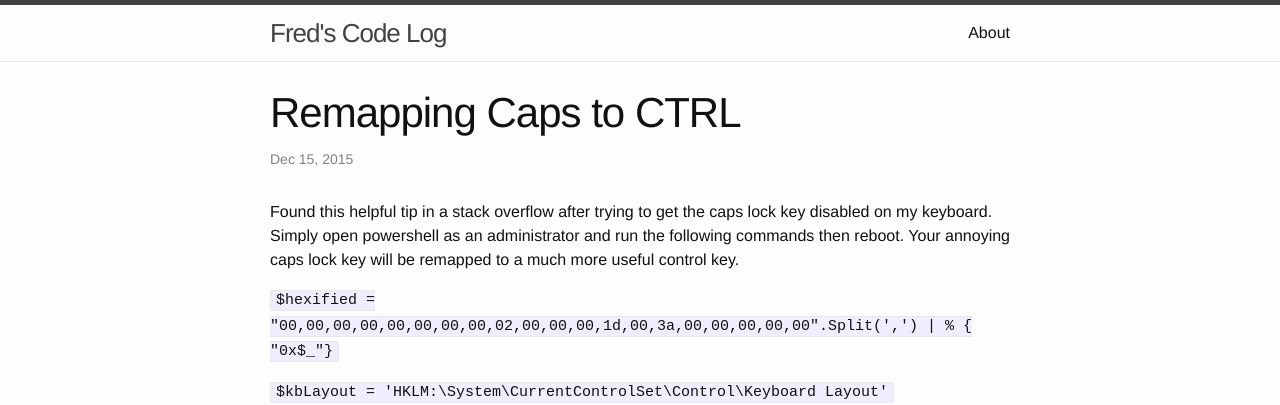
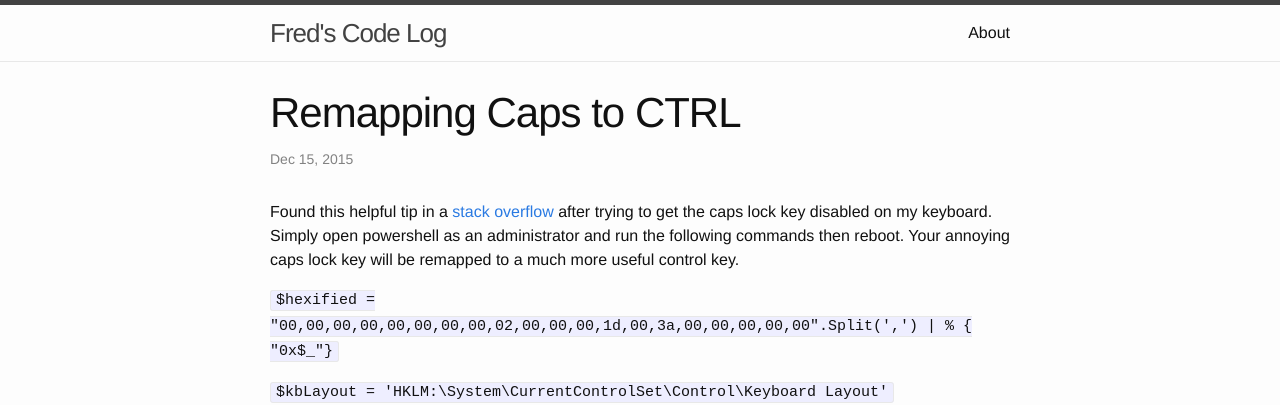
Before and after one commit to DerfOh/derfoh.github.io, a Jekyll site: the page built from _posts/2015-12-15-remapping-caps-to-ctrl.md, in a window 1280 px wide. Shown: the top 405 px of the page. Built offline with Jekyll 4.4.1, drawn with Linux system fonts in a browser that asks for light colours; part of the change alters nothing that is shown.

```diff
--- a/_posts/2015-12-15-remapping-caps-to-ctrl.md
+++ b/_posts/2015-12-15-remapping-caps-to-ctrl.md
@@ -7,7 +7,7 @@ published: True
 date: 2015-12-15 11:57:11
 ---
 
-Found this helpful tip in a stack overflow after trying to get the caps lock key disabled on my keyboard.
+Found this helpful tip in a [stack overflow](https://superuser.com/questions/949385/map-capslock-to-control-in-windows-10/997448#997448?newreg=2db99c78f27048eabada63e1006c5075) after trying to get the caps lock key disabled on my keyboard.
 Simply open powershell as an administrator and run the following commands then reboot. Your annoying caps lock key will be remapped to a much more useful control key.
 
 `$hexified = "00,00,00,00,00,00,00,00,02,00,00,00,1d,00,3a,00,00,00,00,00".Split(',') | % { "0x$_"}`
```
